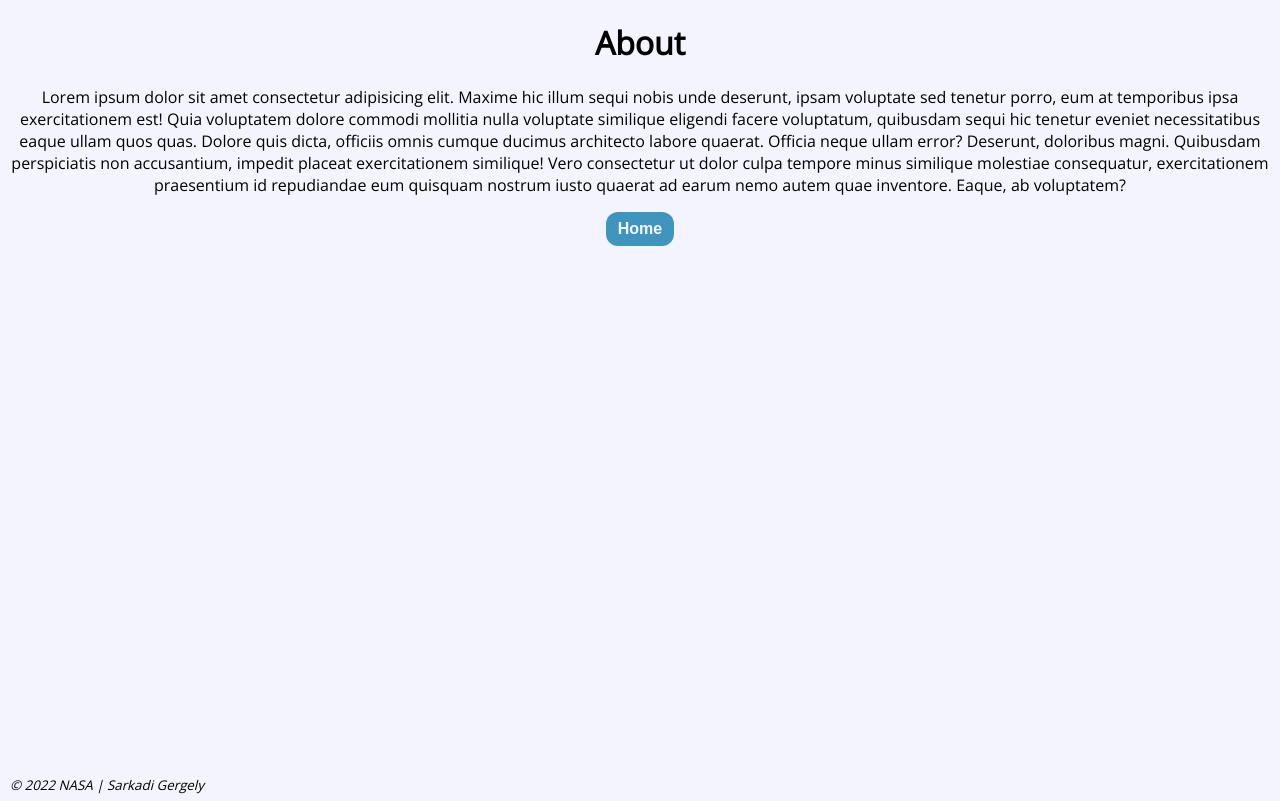
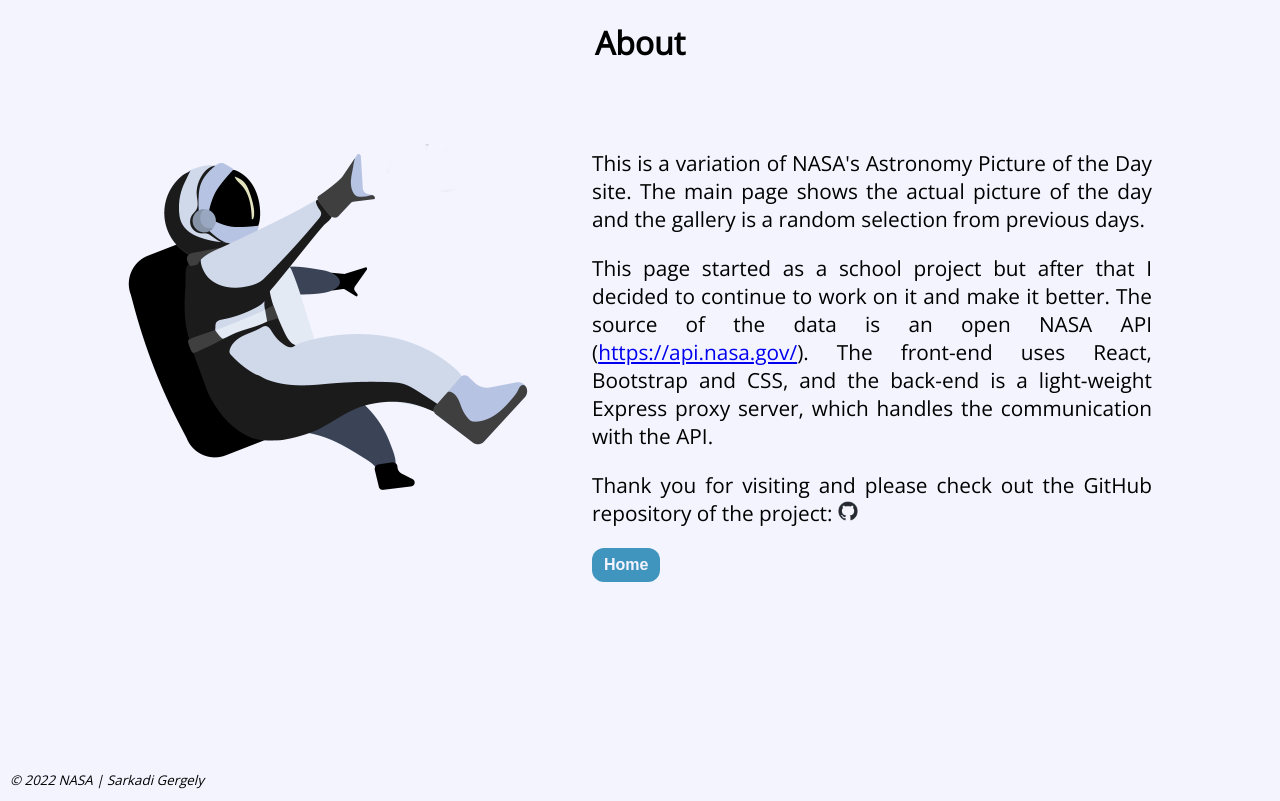
Before and after one commit to G-Sarkadi/APOD-gallery, a React (Create React App) app: page /about in a window 1280 px wide. Built offline with nearby package versions, Linux system fonts and the light colour scheme; a web font is replaced by a local one.

Commit message:
Add content to About page

```diff
--- a/src/App.css
+++ b/src/App.css
@@ -13,7 +13,30 @@ body {
     text-align: center;
     /* The pixel is the footer hight, this is ugly,
     need some dynamic value*/
-    min-height: calc(100vh - 45px);
+    min-height: calc(100vh - 50px);
+}
+
+.aboutContainer {
+    margin: 5% 10% 0 10%;
+    display: flex;
+}
+
+.aboutTextContainer {
+    text-align: justify;
+    font-size: 1.3em;
+    margin-left: 5vw;
+    max-width: 50vw;
+}
+
+.aboutImage {
+    height: 50vh;
+}
+
+footer {
+    margin-left: 10px;
+    font-style: italic;
+    font-size: smaller;
+    height: 25px;
 }
 
 .starPicture {
@@ -67,13 +90,6 @@ body {
     margin-bottom: 1vh;
     font-size: 0.9rem;
     font-style: italic;
-}
-
-footer {
-    margin-left: 10px;
-    font-style: italic;
-    font-size: smaller;
-    height: 25px;
 }
 
 .btn {
--- a/src/components/about/About.jsx
+++ b/src/components/about/About.jsx
@@ -4,8 +4,26 @@ const About = () => {
     return (
         <div className="container">
             <h1>About</h1>
-        <p>Lorem ipsum dolor sit amet consectetur adipisicing elit. Maxime hic illum sequi nobis unde deserunt, ipsam voluptate sed tenetur porro, eum at temporibus ipsa exercitationem est! Quia voluptatem dolore commodi mollitia nulla voluptate similique eligendi facere voluptatum, quibusdam sequi hic tenetur eveniet necessitatibus eaque ullam quos quas. Dolore quis dicta, officiis omnis cumque ducimus architecto labore quaerat. Officia neque ullam error? Deserunt, doloribus magni. Quibusdam perspiciatis non accusantium, impedit placeat exercitationem similique! Vero consectetur ut dolor culpa tempore minus similique molestiae consequatur, exercitationem praesentium id repudiandae eum quisquam nostrum iusto quaerat ad earum nemo autem quae inventore. Eaque, ab voluptatem?</p>
+            <div className="aboutContainer">
+                <img className="aboutImage" src="/aboutBackground.png" alt="astronaut" />
+                <div className="aboutTextContainer">
+                    <p>This is a variation of NASA's Astronomy Picture of the Day site.
+                        The main page shows the actual picture of the day and the gallery is a random selection
+                        from previous days.
+                    </p>
+                    <p>
+                        This page started as a school project but after that I decided to continue to work on it and make it better.
+                        The source of the data is an open NASA API (<a href="https://api.nasa.gov/">https://api.nasa.gov/</a>).
+                        The front-end uses React, Bootstrap and CSS, and the back-end is a light-weight Express proxy server,
+                        which handles the communication with the API.
+                    </p>
+                    <p>Thank you for visiting and please check out the GitHub repository of the project: <a href="https://github.com/G-Sarkadi/APOD-gallery">
+                        <img className="GitHubLogo" src="/github-mark.png" alt="GitHub logo" height="20px" />
+                        </a>
+                    </p>
                     <NavButton text="Home" route="/" />
+                </div>
+            </div>
         </div>
     )
 }
```
Also changed, not shown: public/aboutBackground.png (added), public/github-mark.png (added). Lines whose indentation alone changed are shown as unchanged.
